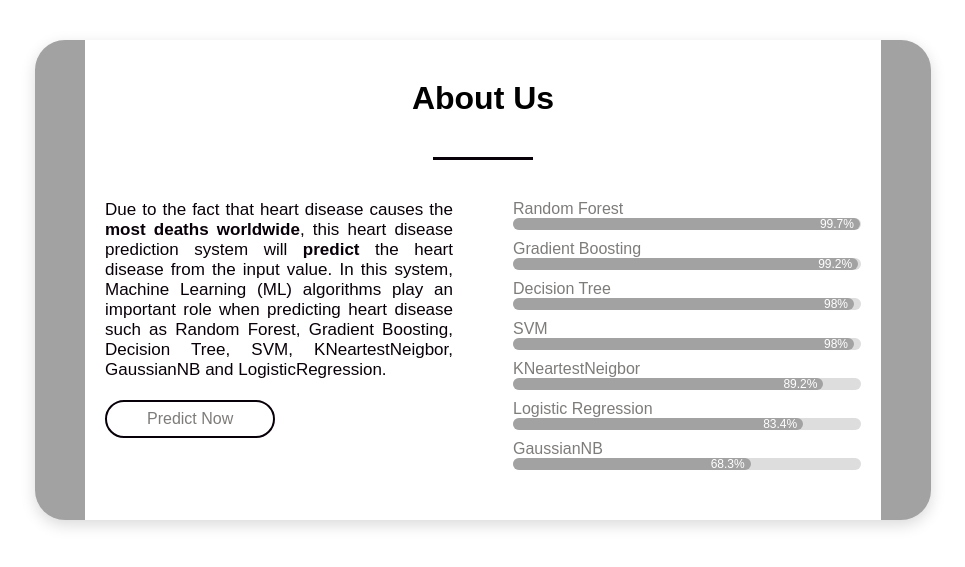
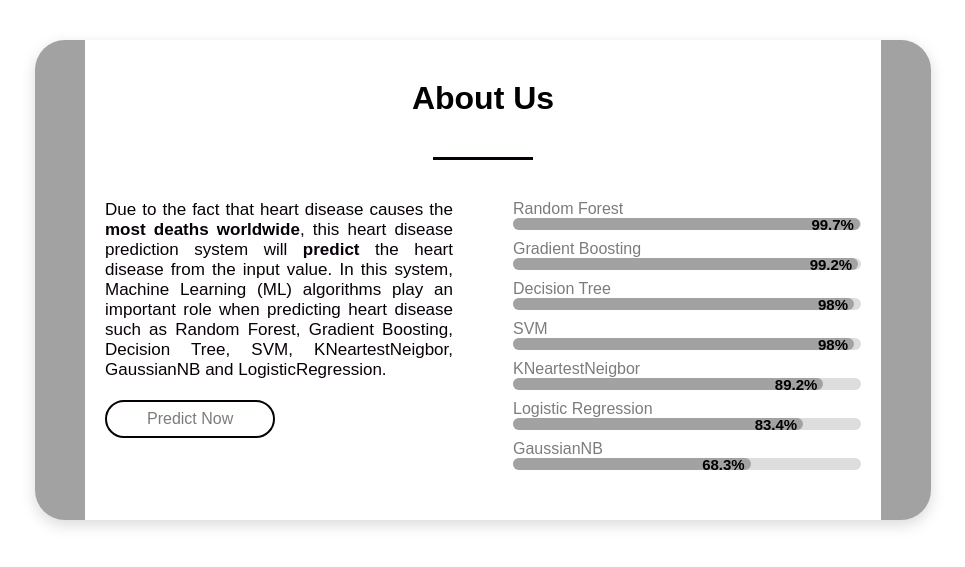
Before and after one commit to justintham/test, a Flask app: page /about_us_page/1 in a window 1280 px wide. Shown: the part 104-671 px from the top of the page, without its empty margins (157-1122 px from the left). Run offline with Flask 2, Linux system fonts and the light colour scheme.

Commit message:
Update about_us.css

```diff
--- a/static/css/about_us.css
+++ b/static/css/about_us.css
@@ -156,9 +156,11 @@
     height: 12px;
     background: #a2a2a2;
     border-radius: 12px;
+
   }
   .p1{
     width: 99.7%;
+
   }
   .p2{
     width: 99.2%;
@@ -184,8 +186,9 @@
     float: right;
     margin-right: 6px;
     line-height: 13px;
-    color: #fff;
-    font-size: 12px;
+    color: black;
+    font-size: 15px;
+    font-weight: 700;
   }
   @media screen and (max-width:700px) {
     .about-section-col{
```
